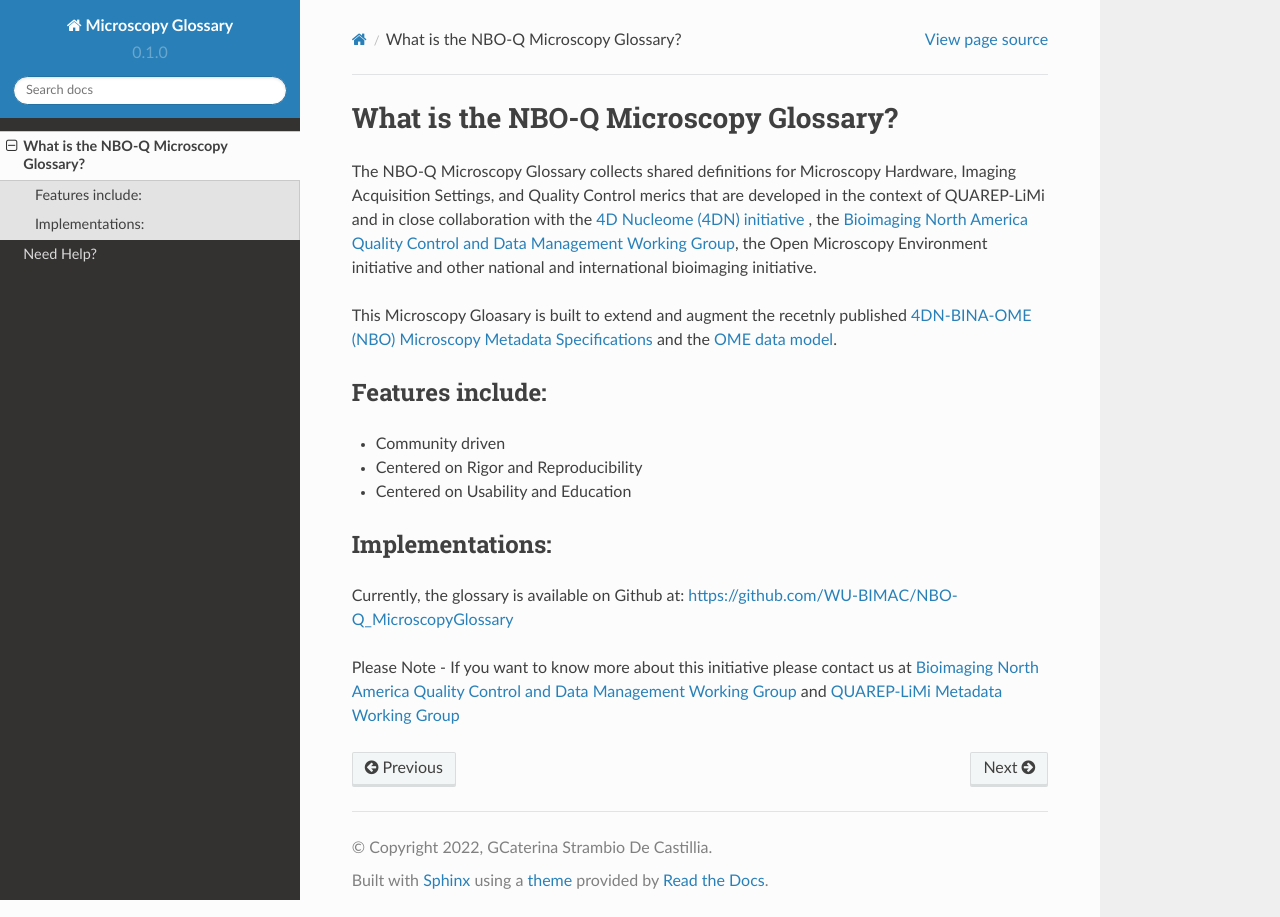
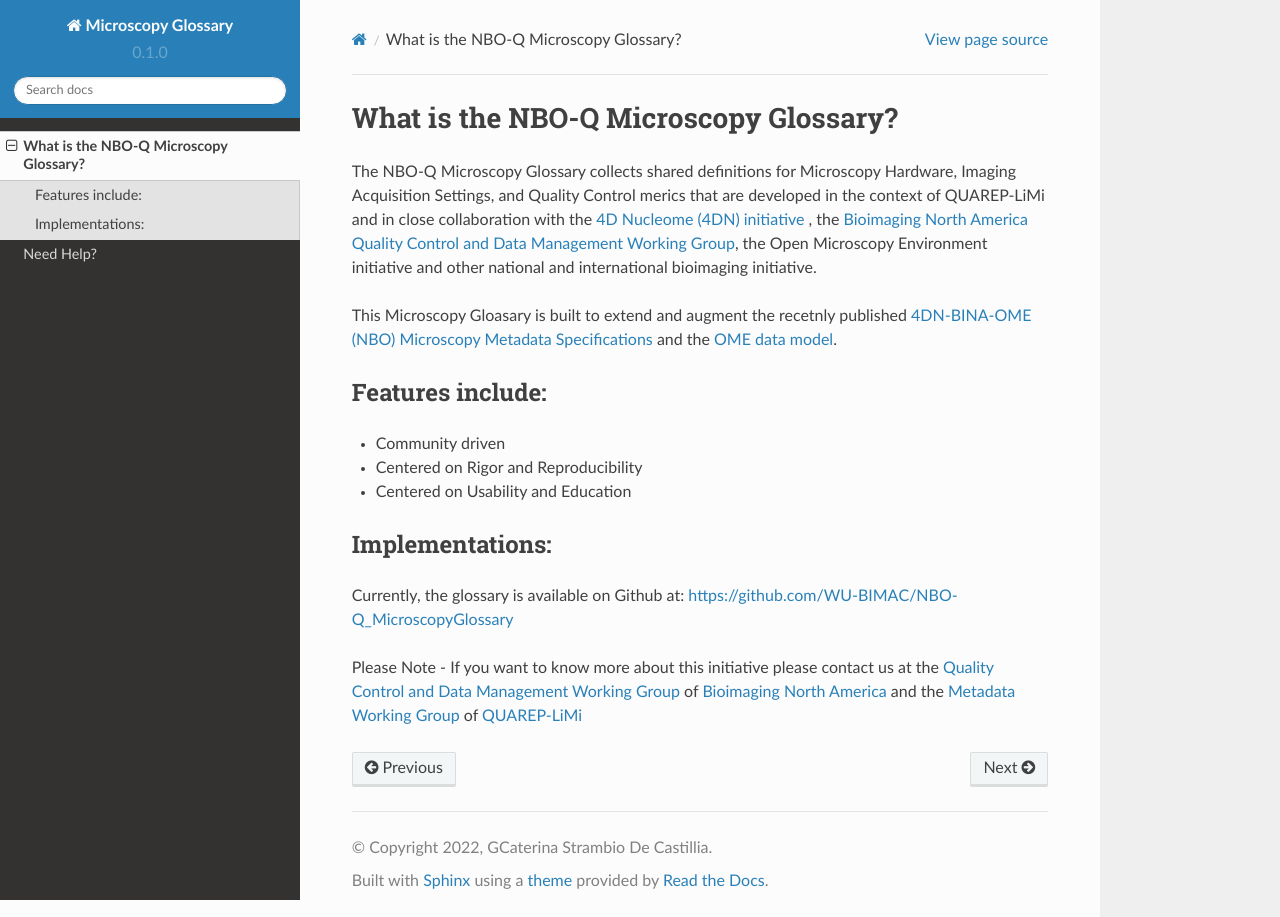
Before and after one commit to WU-BIMAC/NBO-Q_MicroscopyGlossary, a Sphinx documentation site: the page built from docs/source/about.rst, in a window 1280 px wide. Built offline with Sphinx 7.4.7 and the Read the Docs theme 2.0.0, drawn with Linux system fonts in a browser that asks for light colours; pages that are not in the unit, such as notebooks, are missing from menus.

Commit message:
Update about.rst

```diff
--- a/docs/source/about.rst
+++ b/docs/source/about.rst
@@ -22,4 +22,4 @@ https://github.com/WU-BIMAC/NBO-Q_MicroscopyGlossary
 
 .. tip::
 
-Please Note - If you want to know more about this initiative please contact us at `Bioimaging North America <https://www.bioimagingnorthamerica.org/>`_ `Quality Control and Data Management Working Group <https://www.bioimagingnorthamerica.org/qc-dm-wg/>`_ and `QUAREP-LiMi <https://quarep.org/>`_ `Metadata Working Group <https://quarep.org/working-groups/wg-7-metadata>`_
+Please Note - If you want to know more about this initiative please contact us at the `Quality Control and Data Management Working Group <https://www.bioimagingnorthamerica.org/qc-dm-wg/>`_ of `Bioimaging North America <https://www.bioimagingnorthamerica.org/>`_ and the  `Metadata Working Group <https://quarep.org/working-groups/wg-7-metadata>`_ of `QUAREP-LiMi <https://quarep.org/>`_
```
